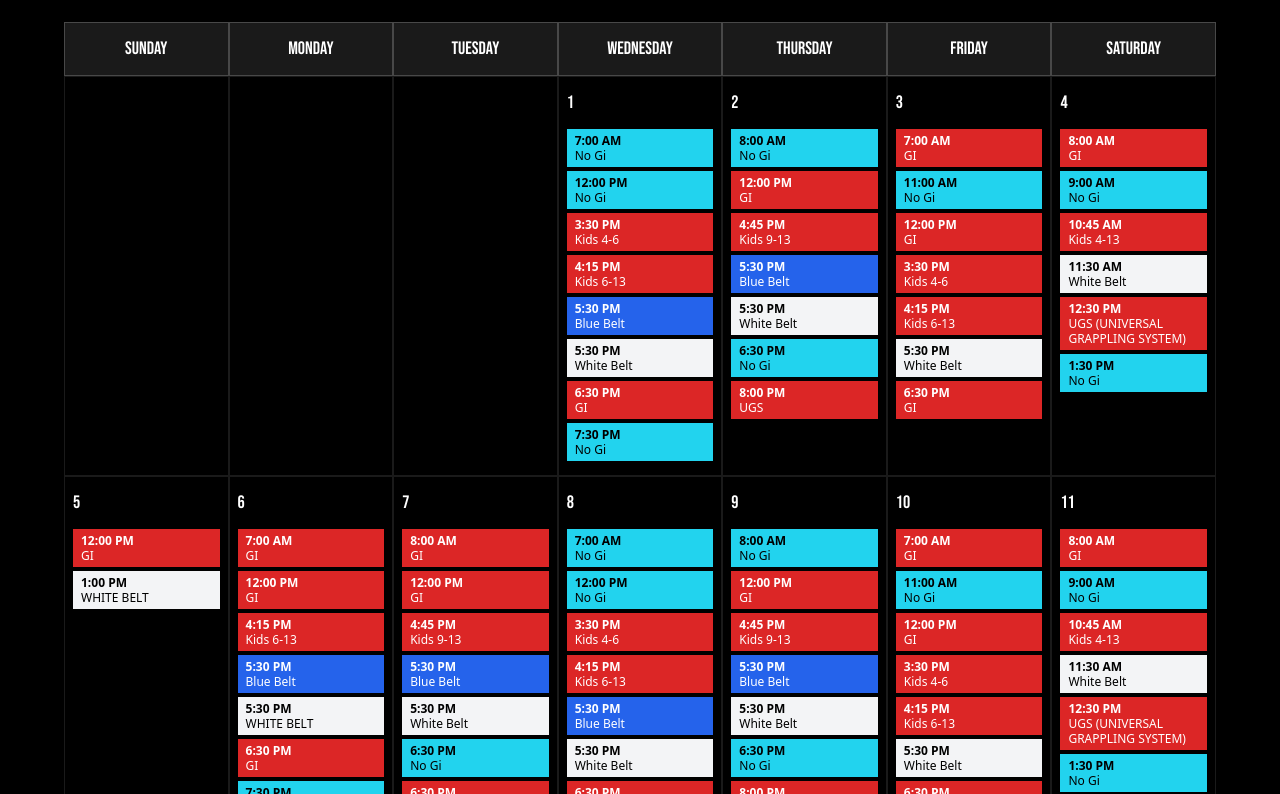
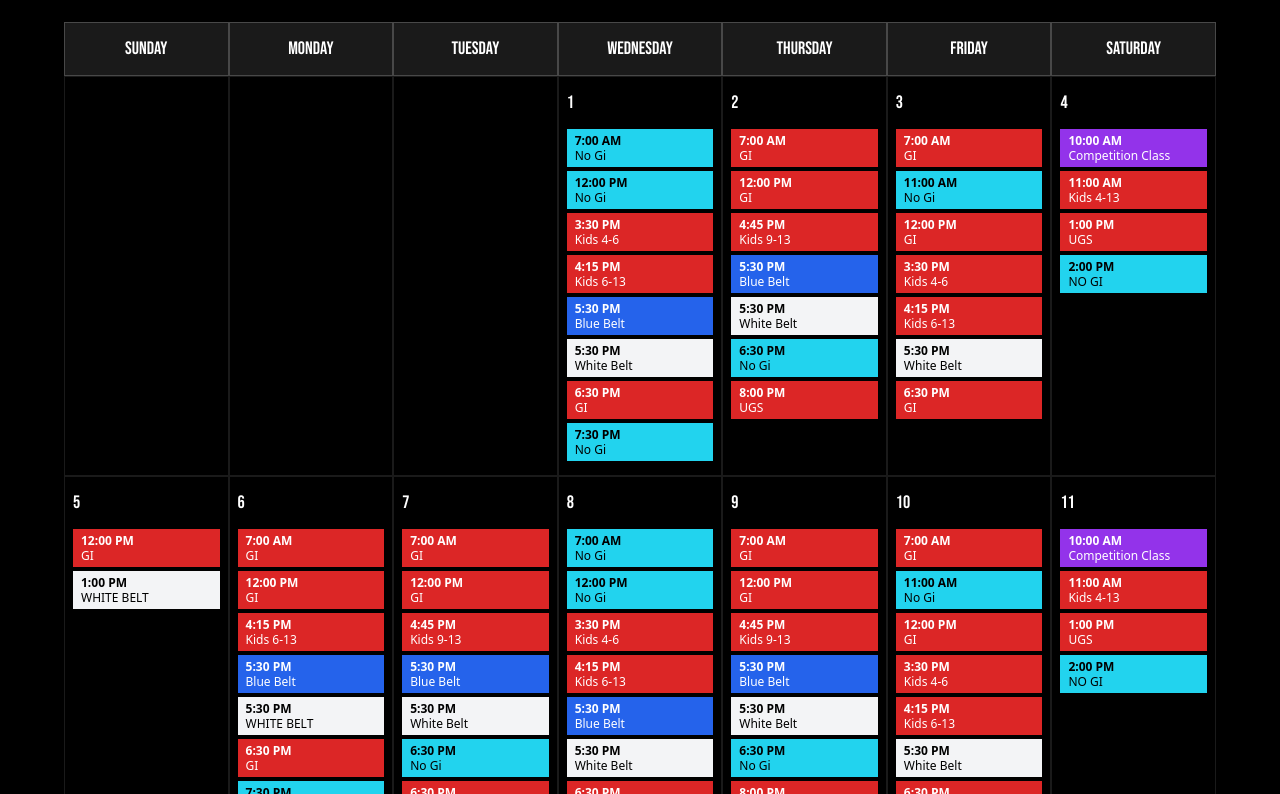
Before and after one commit to Isaiahshap/clockwork, a Next.js app: page /schedule in a window 1280 px wide. Shown: the part 786-1580 px from the top of the page. Built offline with nearby package versions, Linux system fonts and the light colour scheme.

Commit message:
new schedule and reviews and bootcamp update

```diff
--- a/src/app/page.tsx
+++ b/src/app/page.tsx
@@ -1,5 +1,6 @@
 import Navbar from "@/components/layout/Navbar";
 import Hero from "@/components/sections/Hero";
+import BootcampBanner from "@/components/sections/BootcampBanner";
 import Marquee from "@/components/sections/Marquee";
 import Reviews from "@/components/sections/Reviews";
 import About from "@/components/sections/About";
@@ -17,6 +18,7 @@ export default function Home() {
       <Navbar />
       <main>
         <Hero />
+        <BootcampBanner />
         <Marquee />
         <Reviews />
         <About />
--- a/src/components/Calendar.tsx
+++ b/src/components/Calendar.tsx
@@ -18,7 +18,8 @@ const classColors = {
   'white-belt': 'bg-gray-100 text-black',
   'kids': 'bg-red-600 text-white',
   'fundamentals': 'bg-gray-100 text-black',
-  'ugs': 'bg-red-600 text-white'
+  'ugs': 'bg-red-600 text-white',
+  'competition': 'bg-purple-600 text-white'
 };
 
 const monthKeys = [
@@ -199,6 +200,10 @@ export default function Calendar() {
             <div className="w-5 h-5 md:w-6 md:h-6 bg-gray-100 flex-shrink-0"></div>
             <span className="font-montserrat text-xs md:text-sm">White Belt / Fundamentals</span>
           </div>
+          <div className="flex items-center gap-2">
+            <div className="w-5 h-5 md:w-6 md:h-6 bg-purple-600 flex-shrink-0"></div>
+            <span className="font-montserrat text-xs md:text-sm">Competition Class</span>
+          </div>
         </div>
       </div>
     </div>
--- a/src/components/layout/Navbar.tsx
+++ b/src/components/layout/Navbar.tsx
@@ -163,7 +163,7 @@ export default function Navbar() {
 
               {/* Center - Reviews */}
               <Link href="/about/reviews" className="hidden lg:flex items-center gap-2 text-yellow-400 hover:text-yellow-300 transition-colors duration-300 text-xs">
-                <span className="font-bebas tracking-wide">OVER 290 FIVE STAR REVIEWS</span>
+                <span className="font-bebas tracking-wide">OVER 310 FIVE STAR REVIEWS</span>
                 <div className="flex gap-0.5">
                   {[...Array(5)].map((_, i) => (
                     <svg
--- /dev/null
+++ b/src/components/sections/BootcampBanner.tsx
@@ -0,0 +1,32 @@
+'use client';
+
+import { motion } from 'framer-motion';
+import Link from 'next/link';
+
+export default function BootcampBanner() {
+  return (
+    <section className="w-full bg-black/40 border-y border-white/10 py-3 px-4 sm:px-6 lg:px-8">
+      <motion.div
+        className="max-w-7xl mx-auto"
+        initial={{ opacity: 0, y: -5 }}
+        animate={{ opacity: 1, y: 0 }}
+        transition={{ duration: 0.4 }}
+      >
+        <div className="flex flex-col md:flex-row items-center justify-center gap-2 md:gap-4 text-center">
+          <p className="font-bebas text-sm md:text-base lg:text-lg text-white/90 tracking-wide">
+            <span className="inline-block">JANUARY BOOTCAMP IS SOLD OUT!</span>
+            <span className="hidden md:inline mx-2">•</span>
+            <span className="block md:inline mt-1 md:mt-0">BUT FEBRUARY IS STILL OPEN </span>
+            <span className="italic text-white/70">(FOR NOW)</span>
+          </p>
+          <Link
+            href="/bootcamp"
+            className="font-bebas inline-block bg-white/10 text-white px-4 py-1.5 md:px-6 md:py-2 text-xs md:text-sm lg:text-base tracking-wider hover:bg-white/20 transition-all duration-300 border border-white/30 whitespace-nowrap"
+          >
+            SIGN UP NOW
+          </Link>
+        </div>
+      </motion.div>
+    </section>
+  );
+}
--- a/src/components/sections/BootcampPromo.tsx
+++ b/src/components/sections/BootcampPromo.tsx
@@ -30,12 +30,12 @@ export default function BootcampPromo() {
             <div className="p-8">
               <div className="mb-4">
                 <span className="inline-block bg-red-500/20 border border-red-500/50 px-3 py-1 font-bebas text-sm tracking-wider text-red-400">
-                  ⚠️ NOVEMBER SOLD OUT IN WEEKS
+                  ⚠️ JANUARY SOLD OUT IN WEEKS
                 </span>
               </div>
-              <h3 className="font-bebas text-2xl mb-4 tracking-wide">JANUARY BOOTCAMP NOW OPEN</h3>
+              <h3 className="font-bebas text-2xl mb-4 tracking-wide">FEBRUARY BOOTCAMP NOW OPEN</h3>
               <p className="font-montserrat mb-6">
-                Our November bootcamp sold out within a few weeks! Don&apos;t miss your chance to join our January 4-week Beginners Bootcamp:
+                Our January bootcamp sold out within a few weeks! Don&apos;t miss your chance to join our February 4-week Beginners Bootcamp:
               </p>
               <ul className="space-y-3 mb-6">
                 <li className="flex items-center">
--- a/src/components/sections/Hero.tsx
+++ b/src/components/sections/Hero.tsx
@@ -74,10 +74,10 @@ export default function Hero() {
             START YOUR FREE TRIAL
           </Link>
           <Link
-            href="/bootcamp"
+            href="/about"
             className="font-bebas inline-block bg-black text-white px-10 py-5 text-2xl tracking-wider border-2 border-white hover:bg-white hover:text-black transition-all duration-300 w-full sm:w-auto text-center whitespace-nowrap"
           >
-            START OUR BJJ BOOTCAMP
+            LEARN MORE
           </Link>
         </motion.div>
       </div>
--- a/src/components/sections/Marquee.tsx
+++ b/src/components/sections/Marquee.tsx
@@ -4,11 +4,11 @@ import { motion } from 'framer-motion';
 
 export default function Marquee() {
   const messages = [
-    "🔥 JANUARY BOOTCAMP NOW OPEN",
+    "🔥 FEBRUARY BOOTCAMP NOW OPEN",
     "NO EGO ZONE • ALL LEVELS WELCOME",
     "FREE TRIAL CLASS AVAILABLE",
     "650 BROADWAY • NOHO, NYC",
-    "NOVEMBER BOOTCAMP SOLD OUT IN WEEKS",
+    "JANUARY BOOTCAMP SOLD OUT IN WEEKS",
     "COMMUNITY FIRST • RESPECT ALWAYS"
   ];
 
--- a/src/components/sections/Reviews.tsx
+++ b/src/components/sections/Reviews.tsx
@@ -66,7 +66,7 @@ export default function Reviews() {
           transition={{ duration: 0.8 }}
         >
           <h2 className="font-bebas text-4xl md:text-5xl lg:text-6xl tracking-wider mb-6">
-            OVER 290 5 STAR REVIEWS ON GOOGLE
+            OVER 310 5 STAR REVIEWS ON GOOGLE
           </h2>
           <div className="flex justify-center gap-2 mb-6">
             {[...Array(5)].map((_, i) => (
--- a/src/data/schedule.json
+++ b/src/data/schedule.json
@@ -14,7 +14,7 @@
       { "time": "7:30 PM", "name": "NO GI", "type": "nogi" }
     ],
     "tuesday": [
-      { "time": "8:00 AM", "name": "GI", "type": "gi" },
+      { "time": "7:00 AM", "name": "GI", "type": "gi" },
       { "time": "12:00 PM", "name": "GI", "type": "gi" },
       { "time": "4:45 PM", "name": "Kids 9-13", "type": "kids" },
       { "time": "5:30 PM", "name": "Blue Belt", "type": "blue-belt" },
@@ -34,7 +34,7 @@
       { "time": "7:30 PM", "name": "No Gi", "type": "nogi" }
     ],
     "thursday": [
-      { "time": "8:00 AM", "name": "No Gi", "type": "nogi" },
+      { "time": "7:00 AM", "name": "GI", "type": "gi" },
       { "time": "12:00 PM", "name": "GI", "type": "gi" },
       { "time": "4:45 PM", "name": "Kids 9-13", "type": "kids" },
       { "time": "5:30 PM", "name": "Blue Belt", "type": "blue-belt" },
@@ -52,12 +52,10 @@
       { "time": "6:30 PM", "name": "GI", "type": "gi" }
     ],
     "saturday": [
-      { "time": "8:00 AM", "name": "GI", "type": "gi" },
-      { "time": "9:00 AM", "name": "No Gi", "type": "nogi" },
-      { "time": "10:45 AM", "name": "Kids 4-13", "type": "kids" },
-      { "time": "11:30 AM", "name": "White Belt", "type": "white-belt" },
-      { "time": "12:30 PM", "name": "UGS (UNIVERSAL GRAPPLING SYSTEM)", "type": "ugs" },
-      { "time": "1:30 PM", "name": "No Gi", "type": "nogi" }
+      { "time": "10:00 AM", "name": "Competition Class", "type": "competition" },
+      { "time": "11:00 AM", "name": "Kids 4-13", "type": "kids" },
+      { "time": "1:00 PM", "name": "UGS", "type": "ugs" },
+      { "time": "2:00 PM", "name": "NO GI", "type": "nogi" }
     ]
   },
   "months": {
```
